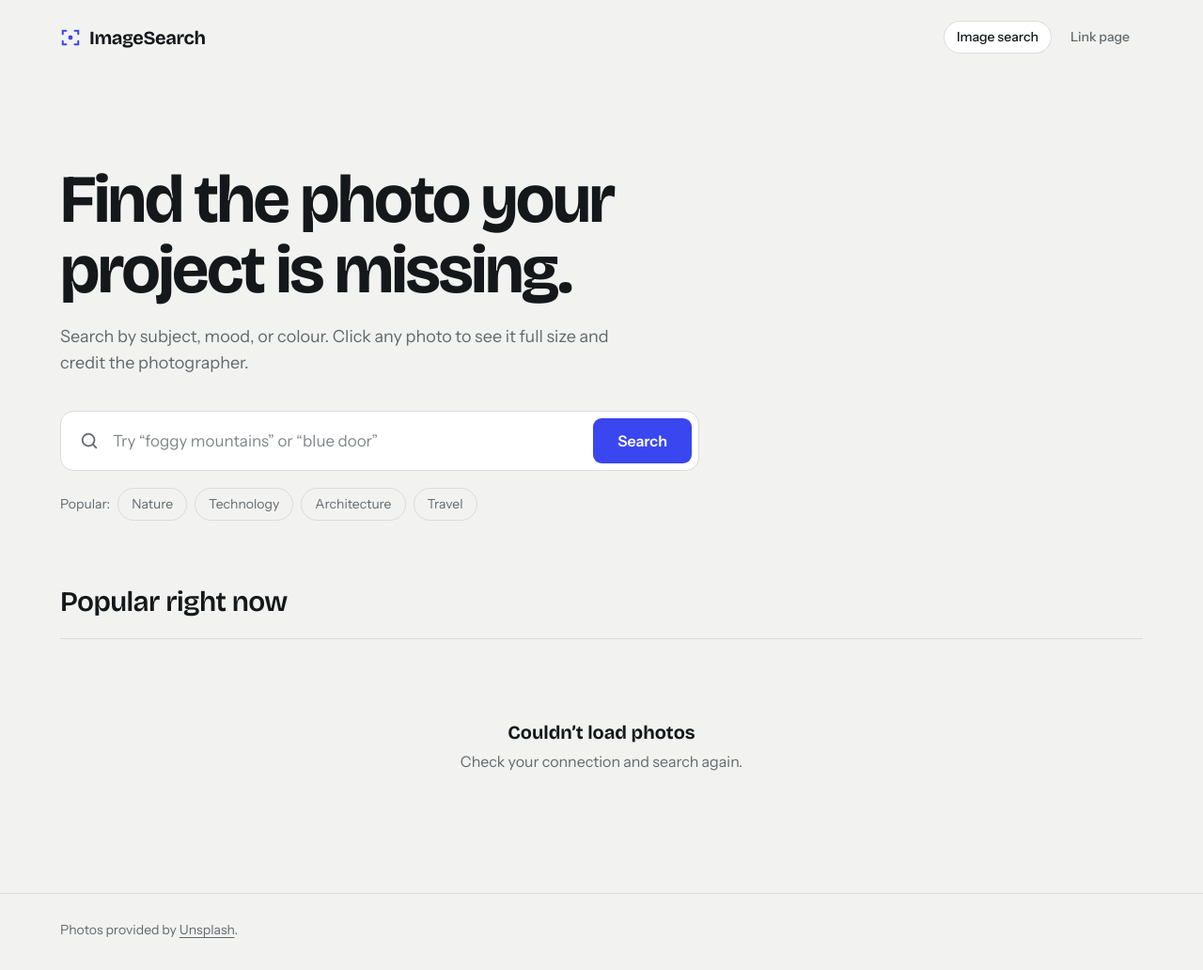
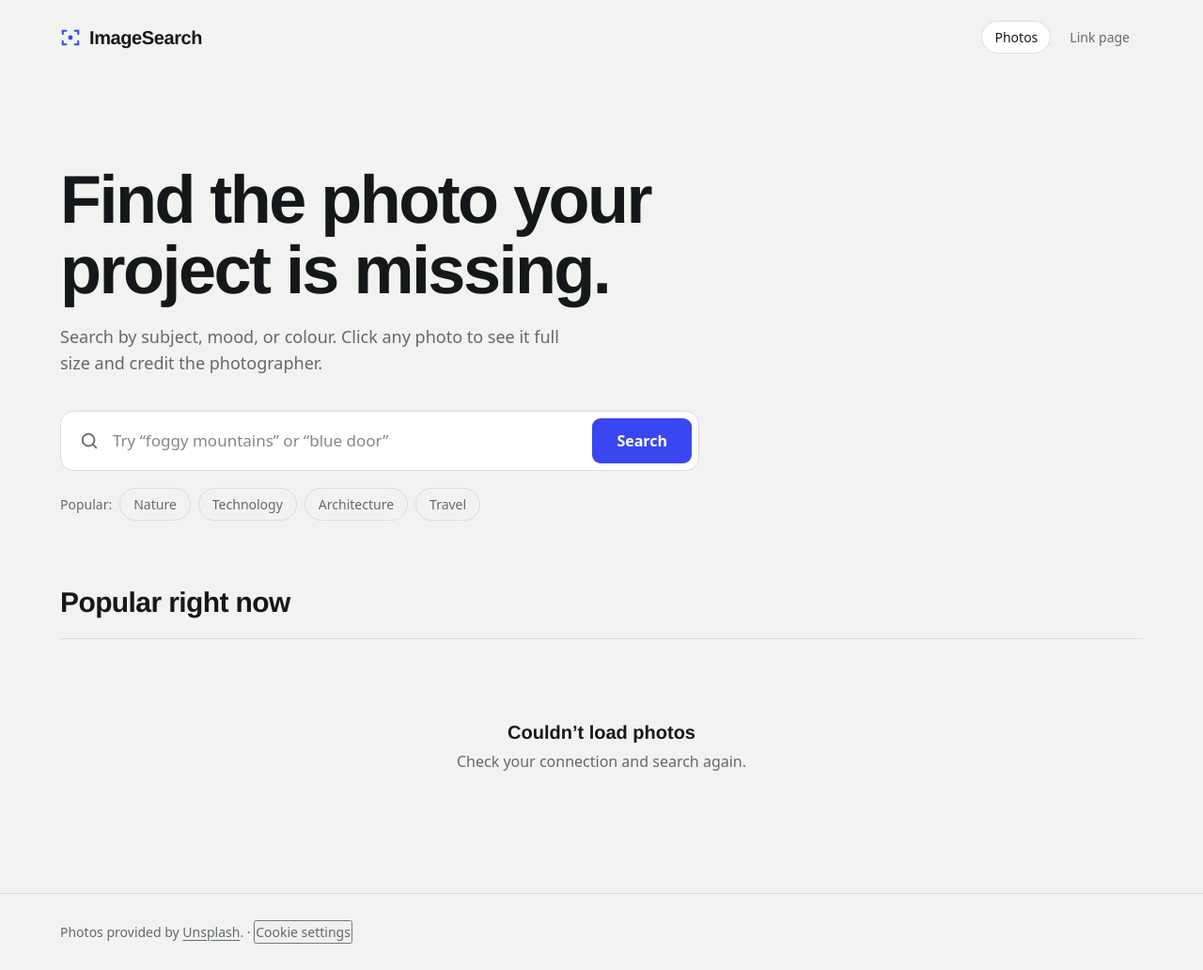
Before and after one commit to Philemon12421/image-search-box, a website: page index.html in a window 1280 px wide. Shown: the whole page at 94% size. Drawn offline with nearby package versions, Linux system fonts and the light colour scheme; no server answers.

Commit message:
Update index.html

```diff
--- a/index.html
+++ b/index.html
@@ -2,14 +2,24 @@
 <html lang="en">
 <head>
     <meta charset="UTF-8">
-    <meta name="viewport" content="width=device-width, initial-scale=1.0">
+    <meta name="viewport" content="width=device-width, initial-scale=1.0, viewport-fit=cover">
 
     <title>Image Search Engine</title>
     <meta name="description" content="Search free, high-quality photos and open them in a full-size viewer.">
 
-    <link rel="preconnect" href="https://fonts.googleapis.com">
-    <link rel="preconnect" href="https://fonts.gstatic.com" crossorigin>
-    <link href="https://fonts.googleapis.com/css2?family=Bricolage+Grotesque:opsz,wght@12..96,600;12..96,700&family=Instrument+Sans:wght@400;500;600&display=swap" rel="stylesheet">
+
+    <link rel="icon" href="favicon.svg" type="image/svg+xml">
+    <link rel="icon" href="icons/favicon-32.png" sizes="32x32" type="image/png">
+    <link rel="apple-touch-icon" href="icons/apple-touch-icon.png">
+    <link rel="manifest" href="manifest.webmanifest">
+    <meta name="theme-color" content="#f2f3f1" media="(prefers-color-scheme: light)">
+    <meta name="theme-color" content="#101214" media="(prefers-color-scheme: dark)">
+    <meta name="apple-mobile-web-app-capable" content="yes">
+    <meta name="apple-mobile-web-app-title" content="ImageSearch">
+
+    <!-- Loads Google Fonts only after the visitor accepts -->
+    <script src="consent.js"></script>
+    <link rel="stylesheet" href="site.css">
 
     <link rel="stylesheet" href="image.css">
 </head>
@@ -25,7 +35,7 @@
             ImageSearch
         </a>
         <nav class="topbar-nav">
-            <a href="index.html" aria-current="page">Image search</a>
+            <a href="index.html" aria-current="page">Photos</a>
             <a href="links.html">Link page</a>
         </nav>
     </header>
@@ -75,7 +85,7 @@
     </main>
 
     <footer>
-        <p>Photos provided by <a href="https://unsplash.com/?utm_source=image_search&utm_medium=referral" target="_blank" rel="noopener noreferrer">Unsplash</a>.</p>
+        <p>Photos provided by <a href="https://unsplash.com/?utm_source=image_search&utm_medium=referral" target="_blank" rel="noopener noreferrer">Unsplash</a>. <span aria-hidden="true">·</span> <button type="button" class="link-button" data-consent-open>Cookie settings</button></p>
     </footer>
 
     <dialog id="lightbox" aria-label="Photo viewer">
@@ -99,5 +109,6 @@
     </dialog>
 
     <script src="image.js"></script>
+    <script src="pwa.js"></script>
 </body>
 </html>
```
